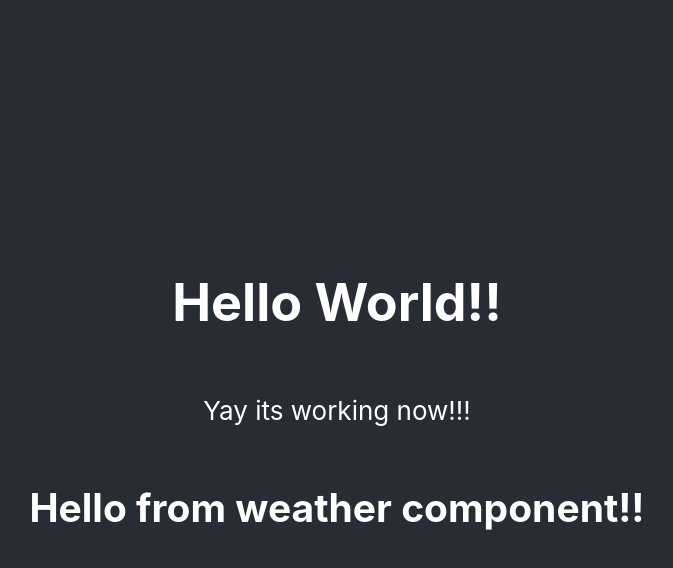
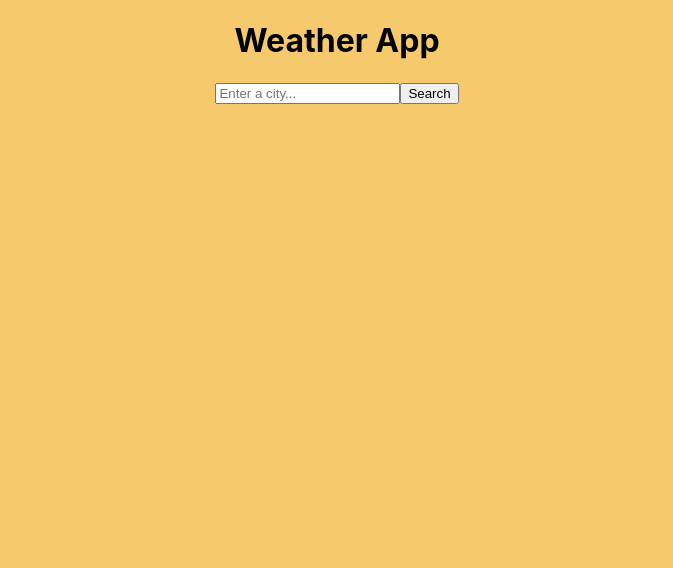
Before and after one commit to cdelro28/react-weather-app, a React (Create React App) app: page / in a window 1280 px wide. Shown: the top 568 px of the page, without its empty margins (303-976 px from the left). Built offline with nearby package versions, Linux system fonts and the light colour scheme; no server answers.

Commit message:
imported react coding

```diff
--- a/src/App.js
+++ b/src/App.js
@@ -1,18 +1,12 @@
 import React from "react";
 import "./App.css";
-import Weather from "./Weather";
+import WeatherSearch from "./WeatherSearch";
 
-function App() {
+export default function App() {
   return (
     <div className="App">
-      <header className="App-header">
-        <h1>Hello World!!</h1>
-        <p>Yay its working now!!!</p>
-
-        <Weather city="Sydney" />
-      </header>
+      <h1>Weather App</h1>
+      <WeatherSearch />
     </div>
   );
 }
-
-export default App;
--- a/src/Weather.js
+++ /dev/null
@@ -1,15 +0,0 @@
-import React from "react";
-import axios from "axios";
-
-export default function Weather(props) {
-  function showWeather(response) {
-    alert(`The Temperature in ${props.city} is ${response.data.main.temp}°C`);
-  }
-
-  let apiKey = `62bc298785543e137bc6756e514eb1c3`;
-  let units = `metric`;
-  let apiUrl = `https://api.openweathermap.org/data/2.5/weather?q=${props.city}&appid=${apiKey}&units=${units}`;
-  axios.get(apiUrl).then(showWeather);
-
-  return <h2>Hello from weather component!!</h2>;
-}
--- /dev/null
+++ b/src/WeatherSearch.js
@@ -0,0 +1,61 @@
+import React, { useState } from "react";
+import axios from "axios";
+
+export default function Weather() {
+  let [city, setCity] = useState(null);
+  let [loaded, setLoaded] = useState(false);
+  let [weather, setWeather] = useState(null);
+  let form = (
+    <form name="weatherSearch" onSubmit={handleClick}>
+      <input
+        type="search"
+        placeholder="Enter a city..."
+        onChange={updateCity}
+      />
+      <button type="submit">Search</button>
+    </form>
+  );
+
+  function showWeather(response) {
+    setLoaded(true);
+    setWeather({
+      temperature: response.data.main.temp,
+      description: response.data.weather[0].description,
+      humidity: response.data.main.humidity,
+      wind: response.data.wind.speed,
+      icon: `http://openweathermap.org/img/wn/${response.data.weather[0].icon}@2x.png`,
+    });
+  }
+
+  function handleClick(event) {
+    event.preventDefault();
+    let apiKey = `62bc298785543e137bc6756e514eb1c3`;
+    let units = `metric`;
+    let apiUrl = `https://api.openweathermap.org/data/2.5/weather?q=${city}&appid=${apiKey}&units=${units}`;
+    axios.get(apiUrl).then(showWeather);
+  }
+
+  function updateCity(event) {
+    setCity(event.target.value);
+  }
+
+  if (loaded) {
+    return (
+      <div>
+        {form}
+        <h2>{city}</h2>
+        <ul>
+          <li>Temperature: {Math.round(weather.temperature)}°C</li>
+          <li>Description: {weather.description}</li>
+          <li>Humidity: {weather.humidity}%</li>
+          <li>Wind: {Math.round(weather.wind)}km/h</li>
+          <li>
+            <img src={weather.icon} alt={weather.description} />
+          </li>
+        </ul>
+      </div>
+    );
+  } else {
+    return form;
+  }
+}
--- a/src/index.css
+++ b/src/index.css
@@ -1,13 +1,14 @@
 body {
   margin: 0;
-  font-family: -apple-system, BlinkMacSystemFont, 'Segoe UI', 'Roboto', 'Oxygen',
-    'Ubuntu', 'Cantarell', 'Fira Sans', 'Droid Sans', 'Helvetica Neue',
+  font-family: -apple-system, BlinkMacSystemFont, "Segoe UI", "Roboto", "Oxygen",
+    "Ubuntu", "Cantarell", "Fira Sans", "Droid Sans", "Helvetica Neue",
     sans-serif;
   -webkit-font-smoothing: antialiased;
   -moz-osx-font-smoothing: grayscale;
+  background: #f1a30594;
 }
 
 code {
-  font-family: source-code-pro, Menlo, Monaco, Consolas, 'Courier New',
+  font-family: source-code-pro, Menlo, Monaco, Consolas, "Courier New",
     monospace;
 }
```
